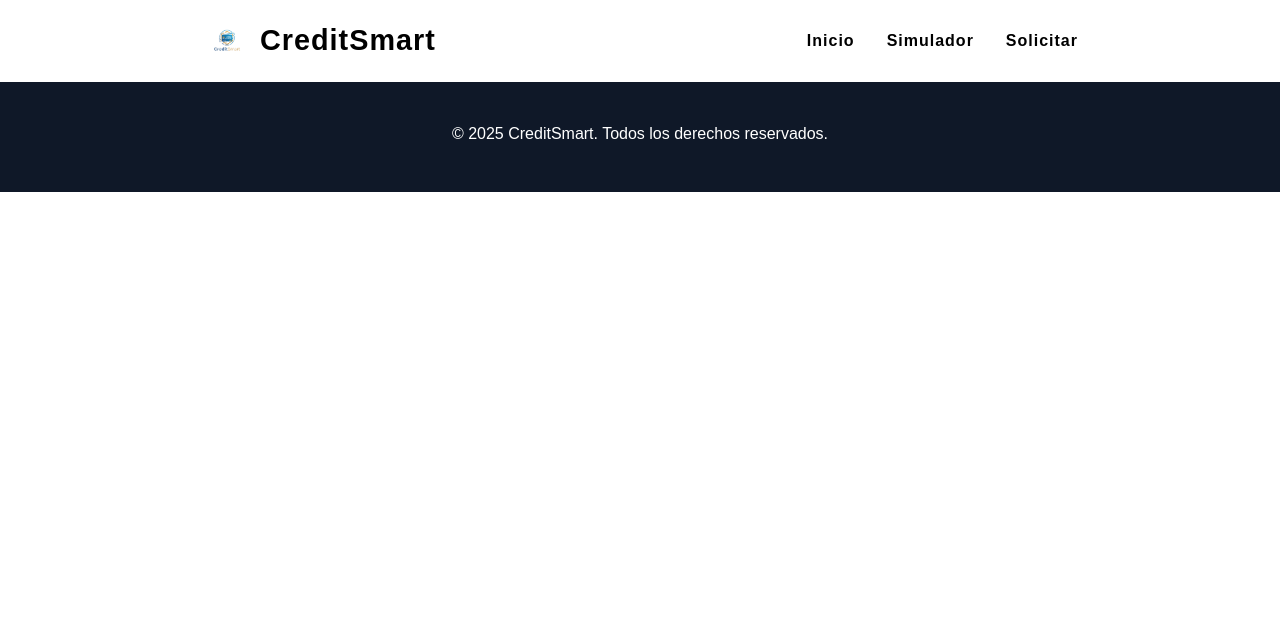
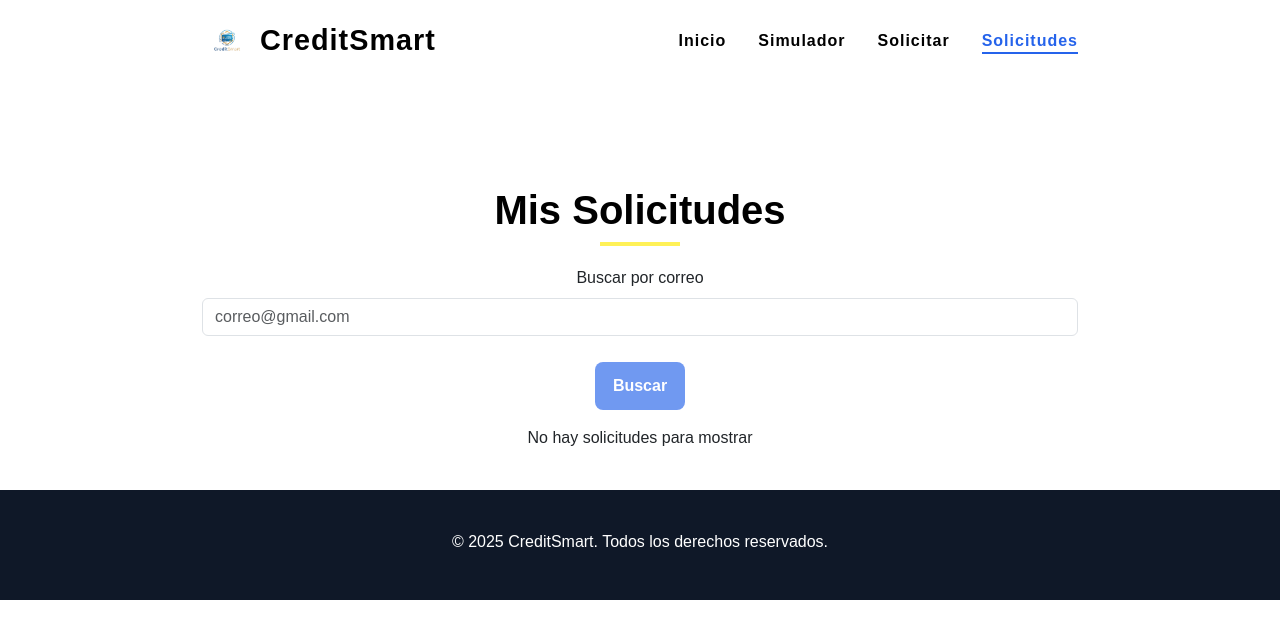
Before and after one commit to jjsv20/CreditSmart, a React (Vite) app in the folder credismart-react/: page /solicitudes in a window 1280 px wide. Shown: the top 638 px of the page. Built offline with nearby package versions, Linux system fonts and the light colour scheme.

Commit message:
Pagina Solicitudes

```diff
--- a/credismart-react/src/App.jsx
+++ b/credismart-react/src/App.jsx
@@ -8,6 +8,7 @@ import "./styles/App.css";
 import { Home } from "./pages/Home";
 import  Simulador  from "./pages/Simulador";
 import  Solicitar  from "./pages/Solicitar";
+import Solicitudes from "./pages/Solicitudes";
 
 function App() {
   return (
@@ -19,6 +20,7 @@ function App() {
         <Route path="/simulador" element={<Simulador />}/>
         <Route path="/solicitar/:id" element={<Solicitar />}/>
         <Route path="/solicitar" element={<Solicitar />}/>
+        <Route path="/solicitudes" element={<Solicitudes />}/>
       </Routes>
 
       <Footer />
--- a/credismart-react/src/components/Navbar.jsx
+++ b/credismart-react/src/components/Navbar.jsx
@@ -26,6 +26,9 @@ export const Navbar = () => {
                     <li>
                         <Link to="/solicitar" className={isActive('/solicitar')}>Solicitar</Link>
                     </li>
+                    <li>
+                        <Link to="/solicitudes" className={isActive('/solicitudes')}>Solicitudes</Link>
+                    </li>
                 </ul>
             </div>
         </nav>
--- a/credismart-react/src/pages/Home.jsx
+++ b/credismart-react/src/pages/Home.jsx
@@ -87,31 +87,6 @@ export const Home = () => {
                 </section>
             </main>
 
-
-            <section className="stats-section py-5">
-                <div className="container-number">
-                    <div className="row text-center">
-
-                        <div className="col-md-3 mb-4">
-                            <div className="stat-number" data-target="15">10</div>
-                                <h5>Años de trayectoria</h5>
-                        </div>
-                        <div className="col-md-3 mb-4">
-                            <div className="stat-number" data-target="500">0</div>
-                                <h5>Clientes</h5>
-                        </div>
-                        <div className="col-md-3 mb-4">
-                            <div className="stat-number" data-target="6">0</div>
-                                <h5>Servicios</h5>
-                        </div>
-                        <div className="col-md-3 mb-4">
-                            <div className="stat-number" data-target="4">0</div>
-                                <h5>Sucursales</h5>
-                        </div>
-                    </div>
-                </div>
-            </section>
-
             <section className='endhero'>
                 <div className="container-endhero">
                     <h2>¿Listo para solcitar tu Crédito?</h2>
--- /dev/null
+++ b/credismart-react/src/pages/Solicitudes.jsx
@@ -0,0 +1,110 @@
+import React, { useState, useEffect } from "react";
+import { collection, query, where, getDocs } from "firebase/firestore";
+import { db } from "../firebase/config";
+
+const Solicitudes = () => {
+    const [emailBusqueda, setEmailBusqueda] = useState("");
+    const [solicitudes, setSolicitudes] = useState([]);
+    const [loading, setLoading] = useState(false);
+    const [error, setError] = useState("");
+
+    const buscarSolicitudes = async () => {
+        if (!emailBusqueda) return setError("Ingresa un correo para buscar");
+
+        try {
+            setLoading(true);
+            setError("");
+
+            const ref = collection(db, "solicitudes");
+
+            const q = query(
+                ref,
+                where("email", "==", emailBusqueda),
+            );
+
+            const snap = await getDocs(q);
+
+            const lista = snap.docs.map((doc) => ({
+                id: doc.id,
+                showMore: false,
+                ...doc.data(),
+            }));
+
+
+            lista.sort((a, b) => new Date(b.fecha) - new Date(a.fecha));
+            setSolicitudes(lista);
+        } catch (err) {
+            console.error(err);
+            setError("Error consultando solicitudes. Intenta de nuevo.");
+        } finally {
+            setLoading(false);
+        }
+    };
+
+    const VerMas = (id) => {
+        setSolicitudes((prev) =>
+            prev.map((s) =>
+                s.id === id ? { ...s, showMore: !s.showMore } : s
+            )
+        );
+    };
+
+    return (
+        <div className="container py-4">
+            <h2 className='credits-title'>Mis Solicitudes</h2>
+
+            <div className="mb-3">
+                <label className="form-label">Buscar por correo</label>
+                <input
+                    className="form-control"
+                    type="email"
+                    placeholder="correo@gmail.com"
+                    value={emailBusqueda}
+                    onChange={(e) => setEmailBusqueda(e.target.value)}
+                />
+            </div>
+
+            <button onClick={buscarSolicitudes} className="btn btn-primary mb-3" disabled={!emailBusqueda}>
+                Buscar
+            </button>
+
+            {loading && <p>Cargando solicitudes...</p>}
+            {error && <p className="text-danger">{error}</p>}
+
+            {solicitudes.length > 0 ? (
+                solicitudes.map((s) => (
+                <div key={s.id} className="card mb-3 p-3">
+                    <h5>{s.tipo}</h5>
+                    <p><strong>Monto:</strong> {s.monto}</p>
+                    <p><strong>Plazo:</strong> {s.plazo} meses</p>
+                    <p><strong>Fecha:</strong> {s.fecha?.toDate().toLocaleString()}</p>
+                    <button
+                            className="btn btn-outline-primary mt-2"
+                            onClick={() => VerMas(s.id)}
+                        >
+                            {s.showMore ? "Ver menos" : "Ver más"}
+                        </button>
+
+                        {s.showMore && (
+                            <div className="mt-3">
+                                <p><strong>Nombre:</strong> {s.nombre}</p>
+                                <p><strong>Cédula:</strong> {s.cedula}</p>
+                                <p><strong>Email:</strong> {s.email}</p>
+                                <p><strong>Teléfono:</strong> {s.telefono}</p>
+                                <p><strong>Destino:</strong> {s.destino}</p>
+                                <p><strong>Empresa:</strong> {s.empresa}</p>
+                                <p><strong>Cargo:</strong> {s.cargo}</p>
+                                <p><strong>Ingresos:</strong> {Intl.NumberFormat("es-CO").format(s.ingresos)} COP</p>
+                                <p><strong>Cuota estimada:</strong> {Intl.NumberFormat("es-CO").format(s.cuota)} COP</p>
+                            </div>
+                        )}
+                    </div>
+                ))
+            ) : (
+                !loading && <p>No hay solicitudes para mostrar</p>
+            )}
+        </div>
+    );
+};
+
+export default Solicitudes;
```
